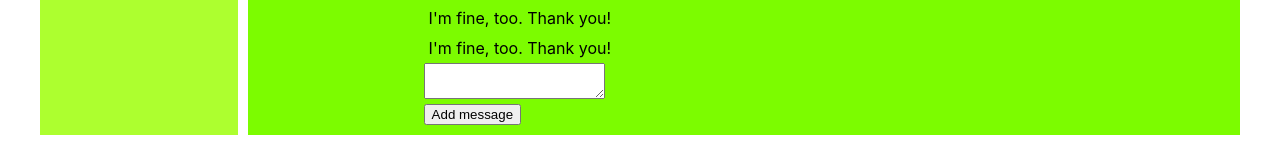
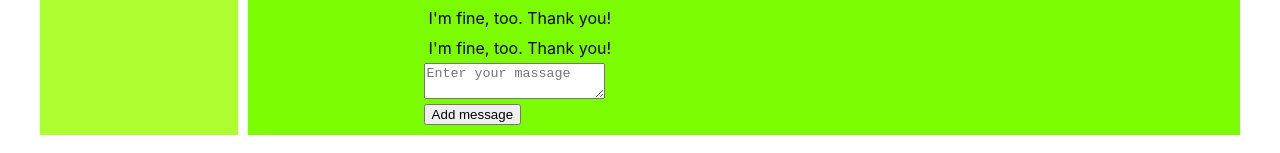
Before and after one commit to Holovashcenko/social-network, a React (Create React App) app: page /dialogs in a window 1280 px wide. Shown: the part 317-470 px from the top of the page. Built offline with nearby package versions, Linux system fonts and the light colour scheme.

Commit message:
Checked a little mistake

```diff
--- a/src/components/Dialogs/Dialogs.jsx
+++ b/src/components/Dialogs/Dialogs.jsx
@@ -6,6 +6,7 @@ import Message from "./Message/Message";
 const Dialogs = (props) => {
   let dialogsElements = props.dialogs.map((dialog) => <DialogItem name={dialog.name} id={dialog.id} img={dialog.img} />);
   let messagesElements = props.messages.map((message) => <Message message={message.message} id={message.id} />);
+  let newMessageText = props.newMessageText;
   let addMessage = () => props.addMessage();
   let onMessageChange = (e) => {
     let text = e.target.value;
@@ -21,7 +22,7 @@ const Dialogs = (props) => {
         </div>
         <div>
           <div>
-            <textarea onChange={onMessageChange} value={props.newPostText} />
+            <textarea onChange={onMessageChange} value={newMessageText} placeholder="Enter your massage" />
           </div>
           <div>
             <button onClick={addMessage}>Add message</button>
--- a/src/components/Dialogs/DialogsContainer.jsx
+++ b/src/components/Dialogs/DialogsContainer.jsx
@@ -3,16 +3,16 @@ import { addMessageActionCreator, udateNewMessageTextActionCreator } from "../..
 import Dialogs from "./Dialogs";
 
 const DialogsContainer = (props) => {
-  let state = props.store.getState();
+  let state = props.store.getState().dialogs;
   let addMessage = () => props.store.dispatch(addMessageActionCreator());
-  let udateNewMessageText = (text) => props.store.dispatch(udateNewMessageTextActionCreator(text));
+  let udateNewMessageText = text => props.store.dispatch(udateNewMessageTextActionCreator(text));
   return (
     <Dialogs
       addMessage={addMessage}
       udateNewMessageText={udateNewMessageText}
-      dialogs={state.dialogs.dialogsData}
-      messages={state.dialogs.messagesData}
-      newPostText={state.dialogs.newMessageText}
+      dialogs={state.dialogsData}
+      messages={state.messagesData}
+      newMessageText={state.newMessageText}
     />
   );
 };
--- a/src/components/Profile/MyPosts/MyPosts.jsx
+++ b/src/components/Profile/MyPosts/MyPosts.jsx
@@ -4,6 +4,7 @@ import Post from "./Post/Post";
 
 const MyPosts = (props) => {
   let postElements = props.posts.map((post) => <Post message={post.message} id={post.id} counterLikes={post.counterLikes} /> );
+  let newPostText = props.newPostText;
   let addPost = () => props.addPost();
   let onPostChange = (e) => {
     let text = e.target.value;
@@ -15,7 +16,7 @@ const MyPosts = (props) => {
       <h3>My posts</h3>
       <div>
         <div>
-          <textarea onChange={onPostChange} value={props.newPostText} />
+          <textarea onChange={onPostChange} value={newPostText} placeholder="Enter your post" />
         </div>
         <div>
           <button onClick={addPost}>Add post</button>
--- a/src/index.js
+++ b/src/index.js
@@ -9,16 +9,13 @@ import { BrowserRouter } from "react-router-dom";
 let rerenderEntireTree = () => {
   ReactDOM.render(
     <BrowserRouter>
-      <App store={store}/>
-    </BrowserRouter>, document.getElementById("root") );
+      <App store={store} />
+    </BrowserRouter>, document.getElementById("root"));
 };
 
 rerenderEntireTree(store.getState());
 
-store.subscribe( () => {
-  let state = store.getState();
-  rerenderEntireTree(state);
-});
+store.subscribe(() => rerenderEntireTree(store.getState()));
 // If you want your app to work offline and load faster, you can change
 // unregister() to register() below. Note this comes with some pitfalls.
 // Learn more about service workers: https://bit.ly/CRA-PWA
```
